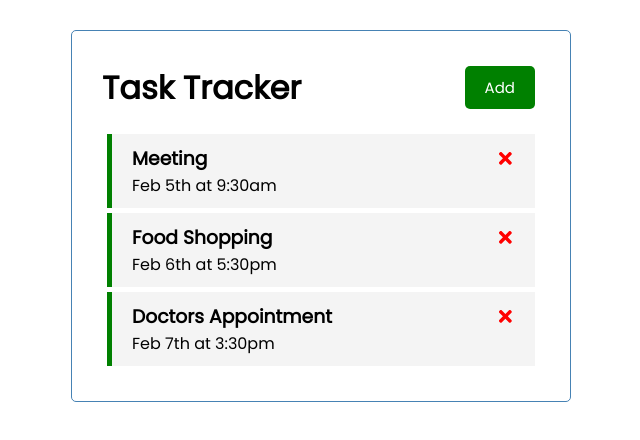
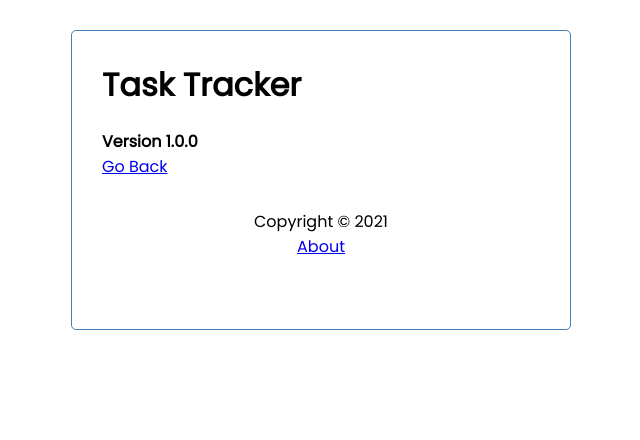
Before and after one commit to saveniukoleh/react-task-tracker, a React (Create React App) app: page /about in a window 1280 px wide. Shown: the top 440 px of the page, without its empty margins (319-959 px from the left). Built offline with nearby package versions, Linux system fonts and the light colour scheme; data requests are answered from the project's data file.

Commit message:
Add json server

```diff
--- /dev/null
+++ b/db.json
@@ -0,0 +1,3 @@
+{
+  "tasks": []
+}
--- a/package.json
+++ b/package.json
@@ -6,9 +6,11 @@
     "@testing-library/jest-dom": "^5.11.9",
     "@testing-library/react": "^11.2.3",
     "@testing-library/user-event": "^12.6.2",
+    "json-server": "^0.16.3",
     "react": "^17.0.1",
     "react-dom": "^17.0.1",
     "react-icons": "^4.1.0",
+    "react-router-dom": "^5.2.0",
     "react-scripts": "4.0.1",
     "web-vitals": "^0.2.4"
   },
@@ -16,7 +18,8 @@
     "start": "react-scripts start",
     "build": "react-scripts build",
     "test": "react-scripts test",
-    "eject": "react-scripts eject"
+    "eject": "react-scripts eject",
+    "server": "json-server --watch db.json --port 5000"
   },
   "eslintConfig": {
     "extends": [
--- a/src/App.js
+++ b/src/App.js
@@ -1,52 +1,132 @@
+import { useState, useEffect } from "react";
+import { BrowserRouter as Router, Route } from "react-router-dom";
 import Header from "./components/Header";
+import Footer from "./components/Footer";
 import Tasks from "./components/Tasks";
-import { useState } from "react";
+import AddTask from "./components/AddTask";
+import About from "./components/About";
+
+// const createId = (() => {
+//   // let id = 0;
+//   let id = 2; // test property
+//   return () => {
+//     id++;
+//     return id;
+//   };
+// })();
 
 const App = () => {
-  const [tasks, setTasks] = useState([
-    {
-      id: 0,
-      text: "Meeting",
-      day: "Feb 5th at 9:30am",
-      reminder: true,
+  const [showAddTask, setShowAddTask] = useState(false);
+  const [tasks, setTasks] = useState([]);
+
+  useEffect(() => {
+    const getTasks = async () => {
+      const tasksFromServer = await fetchTasks();
+      setTasks(tasksFromServer);
+    };
+
+    getTasks();
+  }, []);
+
+  // Fetch Tasks
+  const fetchTasks = async () => {
+    const res = await fetch("http://localhost:5000/tasks");
+    const data = await res.json();
+
+    return data;
+  };
+
+  // Fetch Tasks
+  const fetchTask = async (id) => {
+    const res = await fetch(`http://localhost:5000/tasks/${id}`);
+    const data = await res.json();
+
+    return data;
+  };
+
+  // Add Task
+  const addTask = async (task) => {
+    const res = await fetch("http://localhost:5000/tasks", {
+      method: "POST",
+      headers: {
+        "Content-type": "application/json",
       },
-    {
-      id: 1,
-      text: "Food Shopping",
-      day: "Feb 6th at 5:30pm",
-      reminder: true,
-    },
-    {
-      id: 2,
-      text: "Doctors Appointment",
-      day: "Feb 7th at 3:30pm",
-      reminder: true,
-    },
-  ]);
+      body: JSON.stringify(task),
+    });
+
+    const data = await res.json();
+
+    setTasks([...tasks, data]);
+
+    // const id = createId();
+    // const newTask = { id, ...task };
+    // setTasks([...tasks, newTask]);
+  };
 
   // Delete Task
-  const deleteTask = (id) => {
+  const deleteTask = async (id) => {
+    await fetch(`http://localhost:5000/tasks/${id}`, {
+      method: "DELETE",
+    });
     setTasks(tasks.filter((task) => task.id !== id));
   };
 
   // Toggle Reminder
-  const toggleReminder = (id) => {
+  const toggleReminder = async (id) => {
+    const taskToToggle = await fetchTask(id);
+    const updTask = { ...taskToToggle, reminder: !taskToToggle.reminder };
+
+    const res = await fetch(`http://localhost:5000/tasks/${id}`, {
+      method: "PUT",
+      headers: {
+        "Content-type": "application/json",
+      },
+      body: JSON.stringify(updTask),
+    });
+
+    const data = await res.json();
+
     setTasks(
       tasks.map((task) =>
-        task.id === id ? { ...task, reminder: !task.reminder } : task
+        task.id === id
+          ? {
+              ...task,
+              reminder: !data.reminder,
+            }
+          : task
       )
     );
   };
 
   return (
+    <Router>
       <div className="container">
-      <Header />
+        <Header
+          onAdd={() => setShowAddTask(!showAddTask)}
+          showAdd={showAddTask}
+        />
+        <Route
+          path="/"
+          exact
+          render={(props) => (
+            <>
+              {showAddTask && <AddTask onAdd={addTask} />}
               {tasks.length > 0 ? (
-        <Tasks tasks={tasks} onDelete={deleteTask} onToggle={toggleReminder} />
+                <Tasks
+                  tasks={tasks}
+                  onDelete={deleteTask}
+                  onToggle={toggleReminder}
+                />
               ) : (
                 "No Tasks To Show"
               )}
+            </>
+          )}
+        />
+        <Route path="/about" component={About} />
+        <Footer />
       </div>
+    </Router>
   );
 };
 
--- /dev/null
+++ b/src/components/About.js
@@ -0,0 +1,12 @@
+import { Link } from "react-router-dom";
+
+const About = () => {
+  return (
+    <div>
+      <h4>Version 1.0.0</h4>
+      <Link to="/">Go Back</Link>
+    </div>
+  );
+};
+
+export default About;
--- /dev/null
+++ b/src/components/AddTask.js
@@ -0,0 +1,58 @@
+import { useState } from "react";
+
+const AddTask = ({ onAdd }) => {
+  const [text, setText] = useState("");
+  const [day, setDay] = useState("");
+  const [reminder, setReminder] = useState(false);
+
+  const onSubmit = (e) => {
+    e.preventDefault();
+
+    if (!text) {
+      alert("Please add a task");
+      return;
+    }
+
+    onAdd({ text, day, reminder });
+
+    setText("");
+    setDay("");
+    setReminder(false);
+  };
+
+  return (
+    <form className="add-form" onSubmit={onSubmit}>
+      <div className="form-control">
+        <label>Task</label>
+        <input
+          type="text"
+          placeholder="Add Task"
+          value={text}
+          onChange={(e) => setText(e.target.value)}
+        />
+      </div>
+      <div className="form-control">
+        <label>Day & Time</label>
+        <input
+          type="text"
+          placeholder="Add Day & Time"
+          value={day}
+          onChange={(e) => setDay(e.target.value)}
+        />
+      </div>
+      <div className="form-control form-control-check">
+        <label>Set Reminder</label>
+        <input
+          type="checkbox"
+          checked={reminder}
+          value={reminder}
+          onChange={(e) => setReminder(e.currentTarget.checked)}
+        />
+      </div>
+
+      <input className="btn btn-block" type="submit" value="Save Task" />
+    </form>
+  );
+};
+
+export default AddTask;
--- /dev/null
+++ b/src/components/Footer.js
@@ -0,0 +1,12 @@
+import { Link } from "react-router-dom";
+
+const Footer = () => {
+  return (
+    <footer>
+      <p>Copyright &copy; 2021</p>
+      <Link to="/about">About</Link>
+    </footer>
+  );
+};
+
+export default Footer;
--- a/src/components/Header.js
+++ b/src/components/Header.js
@@ -1,15 +1,20 @@
 import PropTypes from "prop-types";
 import Button from "./Button";
+import { useLocation } from "react-router-dom";
 
-const Header = ({ title }) => {
-  const onClick = () => {
-    console.log("Click");
-  };
+const Header = ({ title, onAdd, showAdd }) => {
+  const location = useLocation();
 
   return (
     <header className="header">
       <h1>{title}</h1>
-      <Button color="green" text="Add" onClick={onClick} />
+      {location.pathname === "/" && (
+        <Button
+          color={showAdd ? "red" : "green"}
+          text={showAdd ? "Close" : "Add"}
+          onClick={onAdd}
+        />
+      )}
     </header>
   );
 };
```
Also changed, not shown: 2 other files (tests, documents, lock files or other folders). Lines whose indentation alone changed are shown as unchanged.
